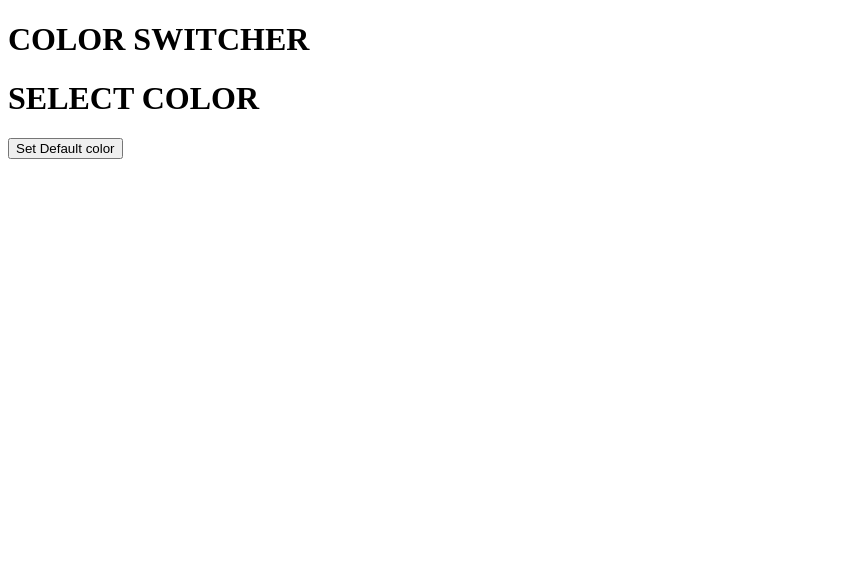
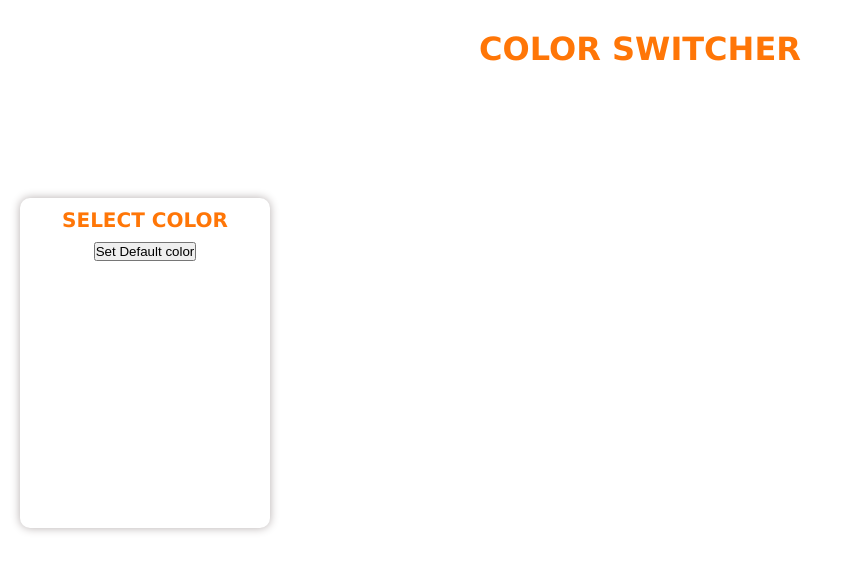
Before and after one commit to BasiratHamayoon/Color-Switcher, a plain HTML site: page index.html in a window 1280 px wide. Shown: the whole page, without its empty margins (0-855 px from the left). Drawn offline with Linux system fonts and the light colour scheme.

Commit message:
Styled body and container

```diff
--- a/index.html
+++ b/index.html
@@ -4,6 +4,7 @@
     <meta charset="UTF-8">
     <meta name="viewport" content="width=device-width, initial-scale=1.0">
     <title>Color-Switcher</title>
+    <link rel="stylesheet" href="./style.css">
 </head>
 <body>
     <h1 id="mainHeading">COLOR SWITCHER</h1>
@@ -22,5 +23,6 @@
        </div>
        <button id="defaultColor">Set Default color</button>
     </div>
+    <script src="./index.script"></script>
 </body>
 </html>
--- a/style.css
+++ b/style.css
@@ -0,0 +1,35 @@
+*{
+    padding: 0;
+    margin: 0;
+}
+body{
+    background-color: #fff;
+    transition: background 0.5s ease-in-out;
+}
+#mainHeading{
+    background-color: #fff;
+    color: rgb(255, 118, 7);
+    font-family: Verdana, Geneva, Tahoma, sans-serif;
+    margin: auto;
+    text-align: center;
+    width: 400px;
+    padding: 10px;
+    margin-top: 20px;
+    transition: color 0.5s ease-in-out;
+}
+.container{
+    background-color: #ffffff;
+    width: 250px;
+    height: 330px;
+    margin-top: 120px;
+    margin-left: 20px;
+    border-radius: 10px;
+    text-align: center;
+    box-shadow: 0px 0px 10px rgb(181, 174, 174);
+}
+.container h1{
+    font-size: 20px;
+    font-family: Verdana, Geneva, Tahoma, sans-serif;
+    padding: 10px;
+    color: rgb(255, 118, 7);
+}
```
